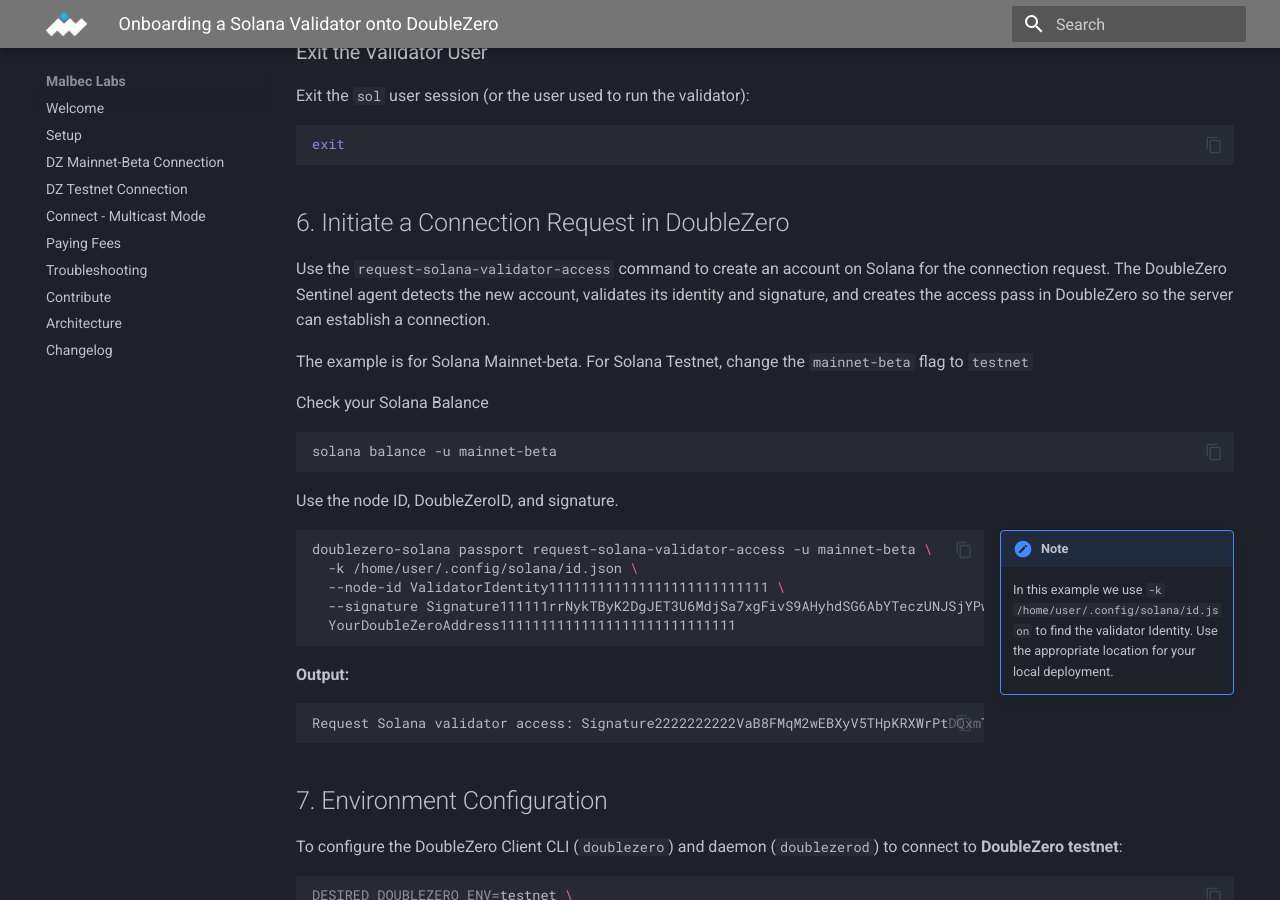
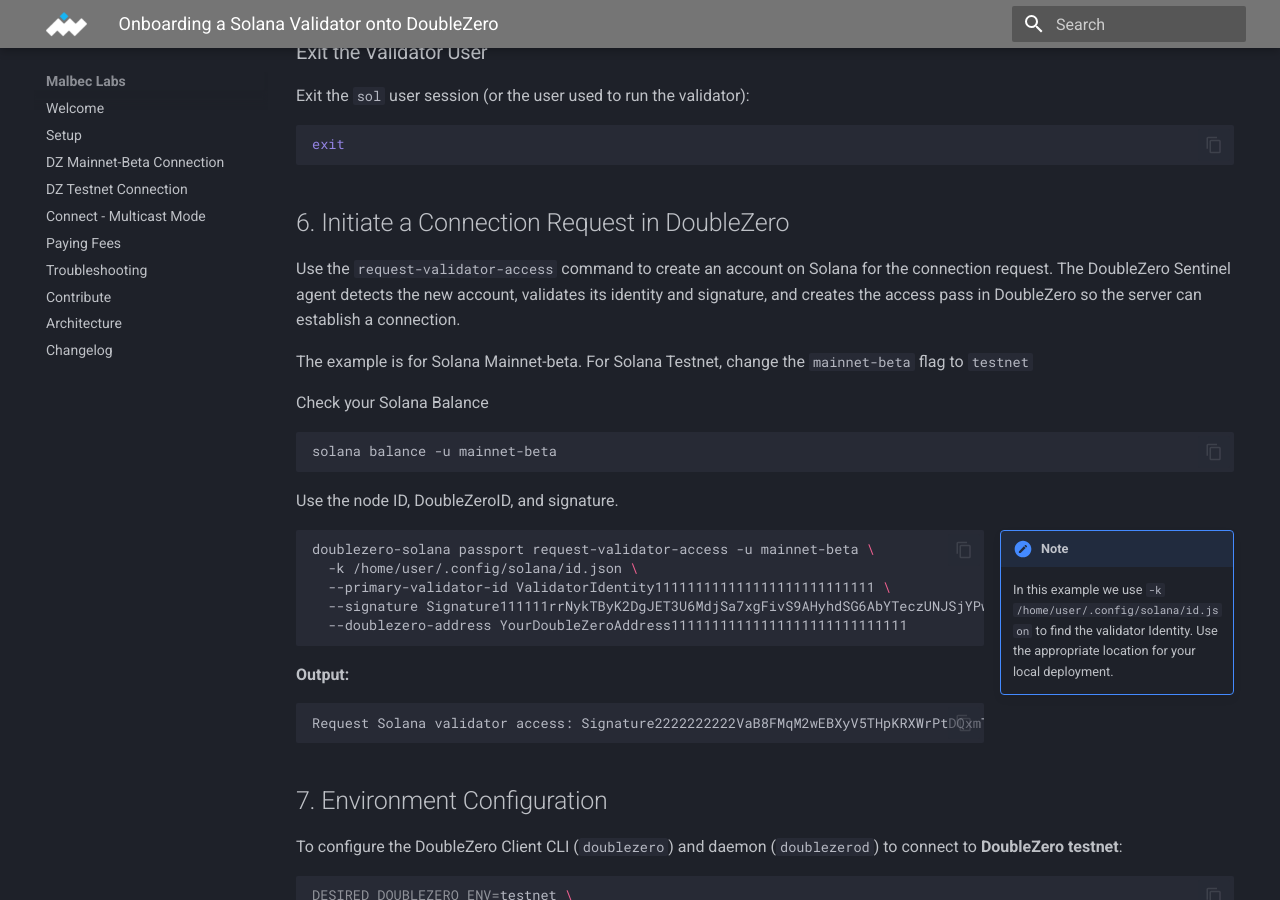
Before and after one commit to malbeclabs/docs, an MkDocs documentation site: the page built from docs/mainnet-beta-migration.md, in a window 1280 px wide and 900 px high, scrolled down 4942 px. Built offline with MkDocs 1.6.1 and Material for MkDocs 9.7.7, drawn with Linux system fonts in a browser that asks for light colours.

Commit message:
Fix: doublezero passport command change (#88)
* fix(typo): update doublezero-solana passport request-validator-access in documentation

* update --primary-validator-id flag

* add --doublezero-address flag

````diff
--- a/docs/mainnet-beta-migration.md
+++ b/docs/mainnet-beta-migration.md
@@ -173,7 +173,7 @@
 
 ## 6. Initiate a Connection Request in DoubleZero
 
-Use the `request-solana-validator-access` command to create an account on Solana for the connection request. The DoubleZero Sentinel agent detects the new account, validates its identity and signature, and creates the access pass in DoubleZero so the server can establish a connection.
+Use the `request-validator-access` command to create an account on Solana for the connection request. The DoubleZero Sentinel agent detects the new account, validates its identity and signature, and creates the access pass in DoubleZero so the server can establish a connection.
 
 The example is for Solana Mainnet-beta. For Solana Testnet, change the `mainnet-beta` flag to `testnet`
 
@@ -189,11 +189,11 @@
       In this example we use   `-k /home/user/.config/solana/id.json` to find the validator Identity. Use the appropriate location for your local deployment.
 
 ```bash
-doublezero-solana passport request-solana-validator-access -u mainnet-beta \
+doublezero-solana passport request-validator-access -u mainnet-beta \
   -k /home/user/.config/solana/id.json \
-  --node-id ValidatorIdentity111111111111111111111111111 \
+  --primary-validator-id ValidatorIdentity111111111111111111111111111 \
   --signature Signature111111rrNykTByK2DgJET3U6MdjSa7xgFivS9AHyhdSG6AbYTeczUNJSjYPwBGqpmNGkoWk9NvS3W7 \
-  YourDoubleZeroAddress11111111111111111111111111111
+  --doublezero-address YourDoubleZeroAddress11111111111111111111111111111
 
 ```
 
````
Also changed, not shown: docs/DZ Mainnet-beta Connection.md (+4 -4 lines), docs/DZ Testnet Connection.md (+4 -4 lines).
